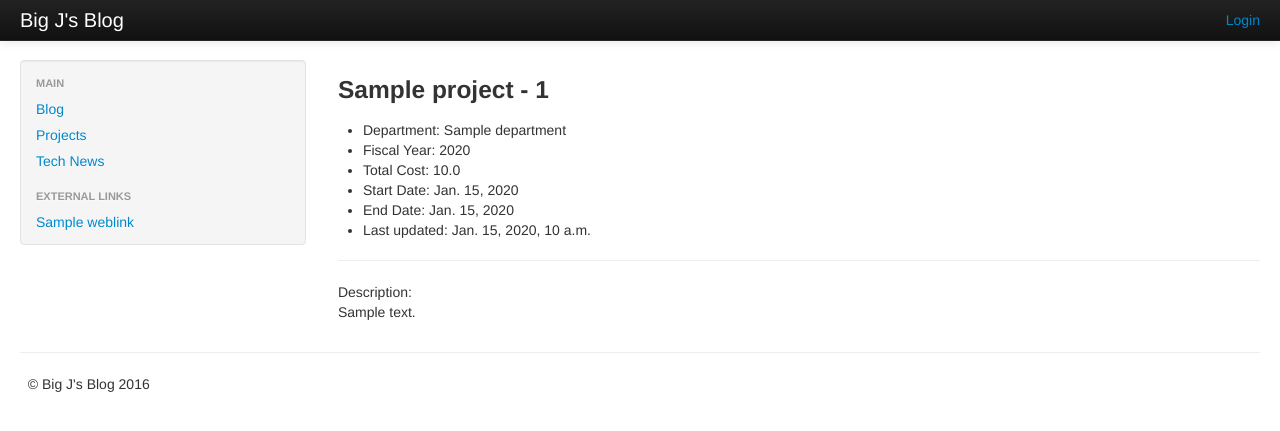
After one commit to jonjeden/jje_blog, a Django app: page /project/1/ in a window 1280 px wide. The commit adds this page. Shown: the top 431 px of the page. Run offline with Django 3.2, Linux system fonts and the light colour scheme; tables that the repository leaves empty hold one stand-in row (values such as "Sample post"); some libraries are stand-ins or nearby versions.

Commit message:
added projects model

```diff
--- a/blog/models.py
+++ b/blog/models.py
@@ -92,19 +92,19 @@ class WebLink(models.Model):
 '''
 Project that is being followed by subscribers
 and tracked with notes. the notes help generate emails
-
+blank = true is for validation, null=true for database
+'''
 class Project(models.Model):
     name = models.CharField(max_length=200, unique=True)
     number = models.IntegerField(default=0)
-    department = models.ForeignKey(Department) #FK
-    description = models.CharField(max_length=400, blank=True)
+    department = models.ForeignKey('blog.Department', related_name='projects') #FK
+    description = models.TextField()
     fiscal_year = models.IntegerField(default=0)
     total_cost = models.FloatField(max_length=40, default=0)
-    start_date = models.DateField(default="2000-01-01")
-    #close_date = models.DateField()
+    start_date = models.DateField(null=True, blank=True)
+    close_date = models.DateField(null=True, blank=True)
     last_update = models.DateTimeField(auto_now=True)
     visible = models.BooleanField(default=True)
-
     #subscribers = models.ManyToManyField('Subscriber', blank=True)
 
     def __str__(self):
@@ -112,9 +112,11 @@ class Project(models.Model):
 
     class Meta:
         ordering = ('name',)
+
+
 '''
-"""
-#this defines typically a government department that a project falls under
+this defines typically a government department that a project falls under
+'''
 class Department(models.Model):
     name = models.CharField(max_length=200, unique=True)
     staff_size = models.IntegerField(default=0)
@@ -129,10 +131,32 @@ class Department(models.Model):
     def __str__(self):
         return self.name
 
-	def budget(self):
-		return "$%s" % self.budget
+    def budget(self):
+	    return "$%s" % self.budget
 
     class Meta:
         ordering = ('name',)
 
-"""
+#contact to keep track of
+class Contact(models.Model):
+    # This line is required. Links UserProfile to a User model instance.
+	#user = models.OneToOneField('auth.User')
+
+	first_name = models.CharField(max_length=40, null=True, blank=True)
+	last_name = models.CharField(max_length=40, null=True, blank=True)
+	email = models.CharField(max_length=100, null=True, blank=True)
+	projects = models.ManyToManyField('blog.Project', blank=True)
+
+    #ex for cascade delete: reporter = models.ForeignKey(Reporter, on_delete=models.CASCADE)
+
+    # The additional attributes we wish to include.
+	website = models.URLField(blank=True)
+	company = models.CharField(max_length=200, blank=True)
+	phone1 = models.IntegerField(default=0)
+	phone2 = models.IntegerField(default=0)
+	notes = models.TextField()
+	#picture = models.ImageField(upload_to='profile_images', blank=True)
+
+    # Override the __unicode__() method to return out something meaningful!
+	def __str__(self):
+		return self.first_name + ' ' + self.last_name
--- a/blog/templates/blog/base.html
+++ b/blog/templates/blog/base.html
@@ -97,7 +97,7 @@
             <ul class="nav nav-list">
               <li class="nav-header">Main</li>
               <li><a href="/">Blog</a></li>
-              <li><a href="/">Projects</a></li>
+              <li><a href="{% url 'project_list' %}">Projects</a></li>
               <li><a href="/">Tech News</a></li>
               <!-- <li class="nav-header">Latest Posts</li>
               <li><a href="/">Link</a></li>
--- /dev/null
+++ b/blog/templates/project/project_detail.html
@@ -0,0 +1,39 @@
+{% extends 'blog/base.html' %}
+
+{% load staticfiles %}
+
+{% block title %}Big J's - {{ project.name }}{% endblock %}
+
+{% block content %}
+
+    <div class="project">
+
+        {% if project.visible %}
+			<div class="project_name">
+				<h3>{{ project.name }} - {{ project.number }}</h3>
+			</div>
+
+			<div>
+				<ul>
+					<li>Department: {{ project.department }}</li>
+					<li>Fiscal Year: {{ project.fiscal_year }}</li>
+					<li>Total Cost: {{ project.total_cost }}</li>
+					<li>Start Date: {{ project.start_date }}</li>
+					<li>End Date: {{ project.close_date }}</li>
+					<li>Last updated: {{ project.last_update }}</li>
+				</ul>
+			</div>
+
+			<hr></hr>
+        <p>Description: <br />
+
+        {{ project.description|linebreaksbr }}
+
+        </p>
+
+		{% else %}
+			<div>Invisible
+			</div>
+        {% endif %}
+
+{% endblock %}
--- a/blog/urls.py
+++ b/blog/urls.py
@@ -3,7 +3,8 @@ from blog import views
 
 urlpatterns = [
 	url(r'^$', views.post_list, name='post_list'),
-	#url(r'^project/$, views.project_list, name='project_list'),
+	url(r'^project/$', views.project_list, name='project_list'),
+	url(r'^project/(?P<pk>\d+)/$', views.project_detail, name='project_detail'),
 	url(r'^task/(?P<pk>\d+)/$', views.task_detail, name='task_detail'),
 	url(r'^task/(?P<pk>\d+)/tasknote/$', views.add_note_to_task, name='add_task_note'),
     url(r'^post/(?P<pk>\d+)/$', views.post_detail, name='post_detail'),
@@ -16,5 +17,4 @@ urlpatterns = [
     url(r'^post/(?P<pk>\d+)/comment/$', views.add_comment_to_post, name='add_comment_to_post'),
     url(r'^comment/(?P<pk>\d+)/remove/$', views.comment_remove, name='comment_remove'),
     url(r'^comment/(?P<pk>\d+)/approve/$', views.comment_approve, name='comment_approve'),
-
 ]
--- a/blog/views.py
+++ b/blog/views.py
@@ -1,6 +1,6 @@
 from django.shortcuts import render, get_object_or_404, redirect
 from django.utils import timezone
-from .models import Post, Comment, Task, TaskNote
+from .models import Post, Comment, Task, TaskNote, Project, Department
 from .forms import PostForm, CommentForm, TaskNoteForm
 from django.contrib.auth.decorators import login_required
 
@@ -9,6 +9,14 @@ def post_list(request):
 	posts = Post.objects.filter(published_date__lte=timezone.now()).order_by('-published_date')
 	tasks = get_task_list()
 	return render(request, 'blog/post_list.html', {'posts': posts, 'tasks': tasks})
+
+def project_list(request):
+	projects = Project.objects.filter(visible=True).order_by('name')
+	return render(request, 'project/project_list.html', {'projects': projects})
+
+def project_detail(request, pk):
+	project = get_object_or_404(Project, pk=pk)
+	return render(request, 'project/project_detail.html', {'project': project})
 
 #function to get task objects from database
 def get_task_list():
```
Also changed, not shown: blog/admin.py (+7 -1 lines), blog/templates/project/project_list.html (added, +20 -0 lines), blog/migrations/0007_department_project.py (added), blog/migrations/0008_project_visible.py (added), blog/migrations/0009_auto_20161109_2311.py (added), blog/migrations/0010_auto_20161109_2326.py (added), blog/migrations/0011_contact.py (added), blog/migrations/0012_auto_20161109_2354.py (added), blog/migrations/0013_auto_20161109_2355.py (added), blog/migrations/0014_auto_20161110_0007.py (added), blog/migrations/0015_auto_20161110_0008.py (added).
